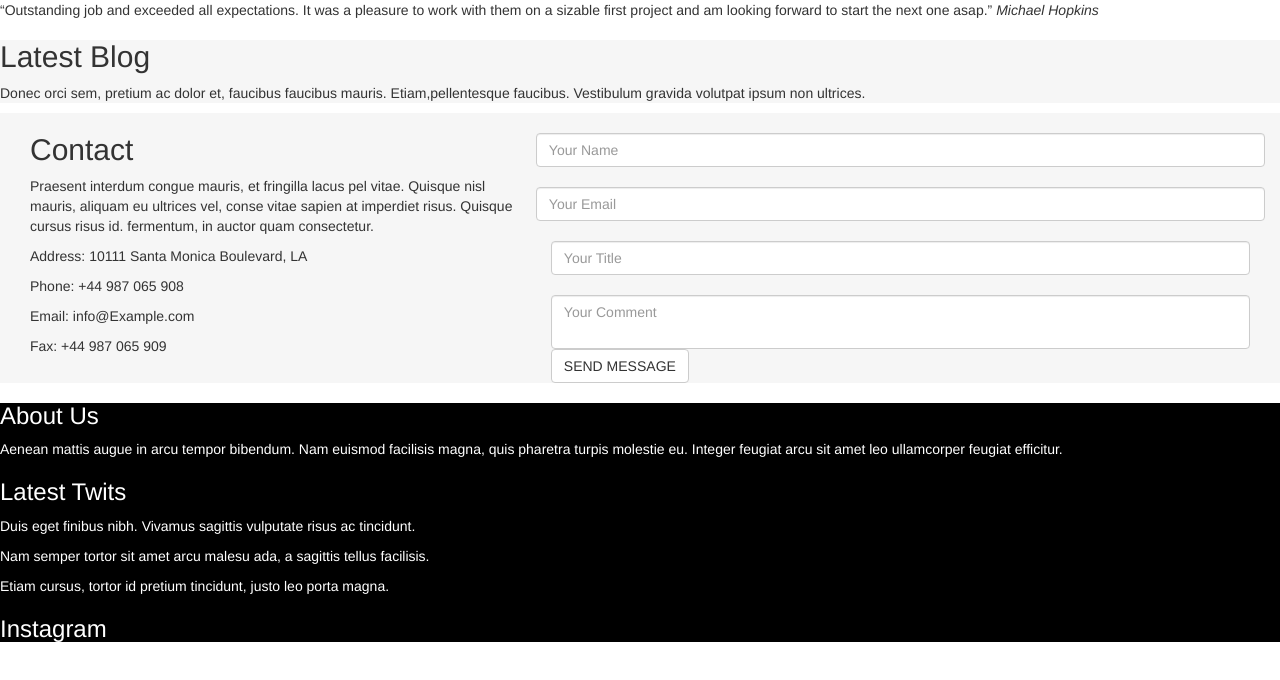
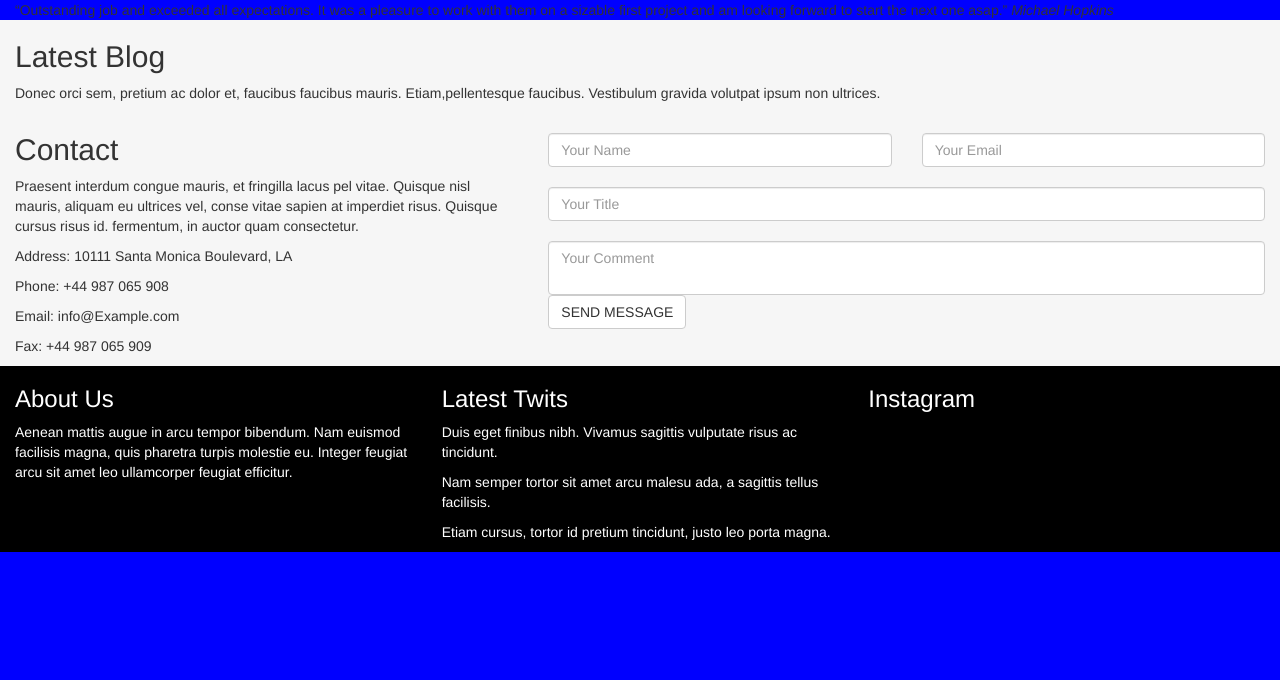
Before and after one commit to Fsimmet2/bootstrap, a plain HTML site: page indexf.html in a window 1280 px wide. Drawn offline with Linux system fonts and the light colour scheme.

Commit message:
form modif

```diff
--- a/css/stylef.css
+++ b/css/stylef.css
@@ -1,4 +1,6 @@
-
+body {
+	background-color: blue;
+}
 .contact , .blog {
 	background-color: #F6F6F6;
 }
--- a/indexf.html
+++ b/indexf.html
@@ -10,7 +10,7 @@
 <body>
 
 <!-- Section Testimonials -->
-	<section>
+	<section class="container-fluid">
 		<q>Outstanding job and exceeded all expectations. It was a pleasure to work with them on a sizable first project and am looking forward to start the next one asap.</q>
 		<cite>Michael Hopkins</cite>
 	</section>
@@ -21,13 +21,14 @@
 	</section>
 
 <!-- Section Blog -->
-	<section class="blog">
+	<section class="blog container-fluid">
 		<h2> Latest Blog </h2>
 		<p>Donec orci sem, pretium ac dolor et, faucibus faucibus mauris. Etiam,pellentesque faucibus. Vestibulum gravida volutpat ipsum non ultrices.</p>
 	</section>
 
 <!-- Section Formulaire -->
 	<section class="contact container-fluid">
+		<div class="row">
 			<div class="col-md-5">
 			<h2> Contact </h2>
 				<p>Praesent interdum congue mauris, et fringilla lacus pel vitae. Quisque nisl mauris, aliquam eu ultrices vel, conse vitae sapien at imperdiet risus. Quisque cursus risus id. fermentum, in auctor quam consectetur.</p>
@@ -40,10 +41,11 @@
 			<div class="col-md-7">
 				<form method="post" action="form.php">
 					<div class="row">
-  			<div>
+  						<div class="col-md-6">
    							<label for="name"></label>
    							<input type="name" class="form-control" placeholder="Your Name">
-
+  						</div>
+  						<div class="col-md-6">
    							<label for="email"></label>
    							<input type="email" class="form-control" placeholder="Your Email">
    						</div>
@@ -65,25 +67,28 @@
  					</div>
 				</form>
 			</div>
+		</div>
 	</section>
 
 <!-- Footer -->
-	<footer>
-		<section>
+	<footer class="container-fluid">
+		<div class="row">
+			<section class="col-md-4">
 				<h3>About Us</h3>
 				<p>Aenean mattis augue in arcu tempor bibendum. Nam euismod facilisis magna, quis pharetra turpis molestie eu. Integer feugiat arcu sit amet leo ullamcorper feugiat efficitur.</p>
 			</section>
 
-		<section>
+			<section class="col-md-4">
 				<h3>Latest Twits</h3>
 				<p>Duis eget finibus nibh. Vivamus sagittis vulputate risus ac tincidunt.</p>
 				<p>Nam semper tortor sit amet arcu malesu ada, a sagittis tellus facilisis.</p>
 				<p>Etiam cursus, tortor id pretium tincidunt, justo leo porta magna.</p>
 			</section>
 
-		<section>
+			<section class="col-md-4">
 				<h3>Instagram</h3>
 			</section>
+		</div>
 	</footer>
 
 </body>
```
Lines whose indentation alone changed are shown as unchanged.
